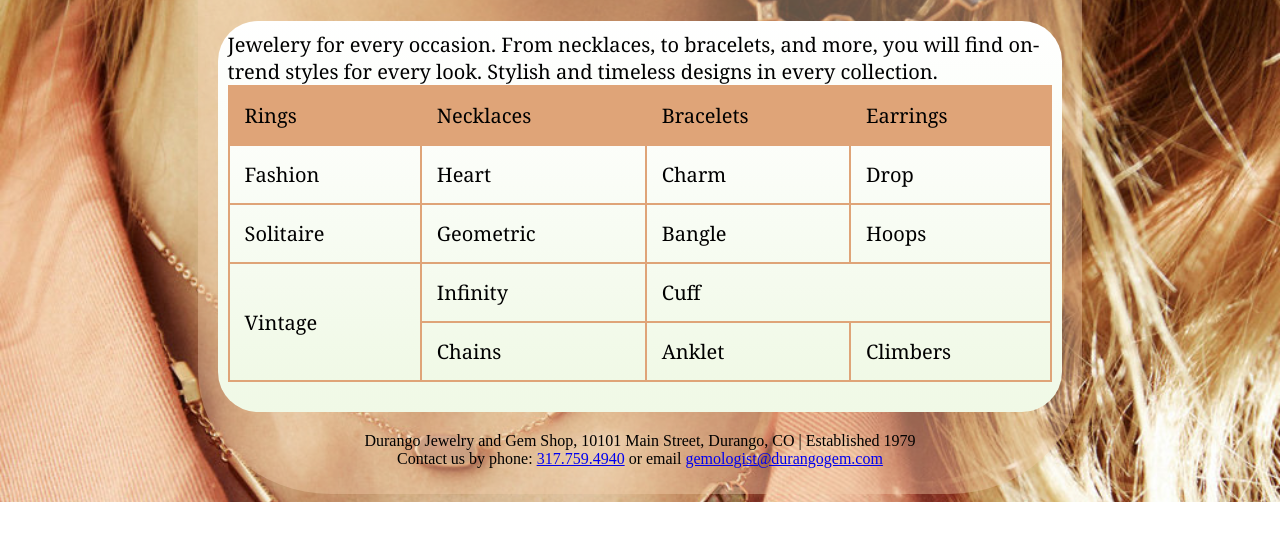
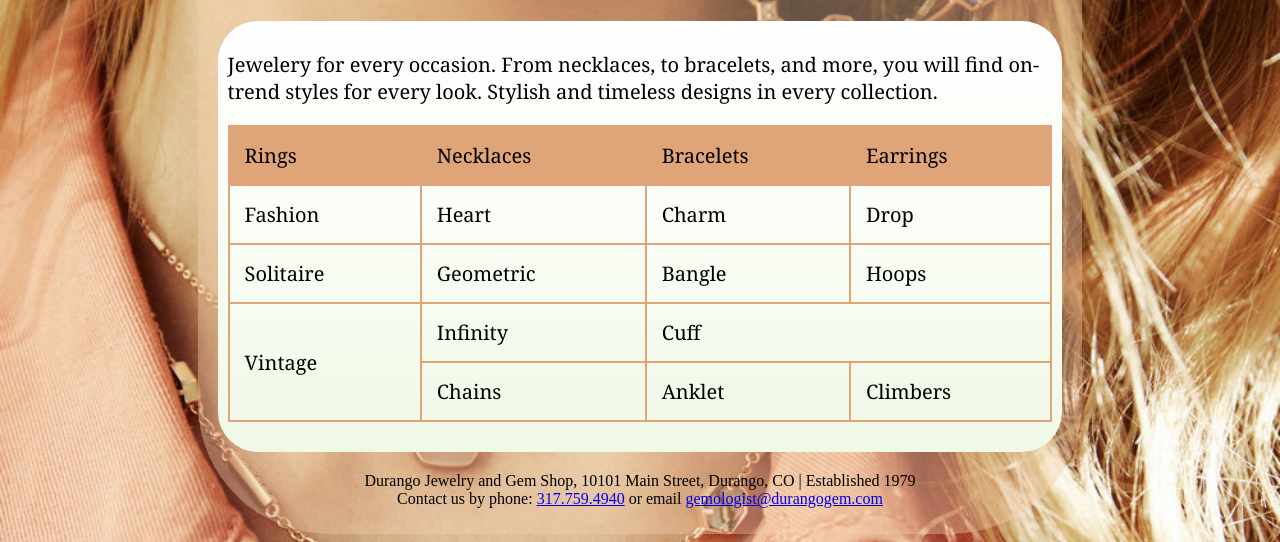
Before and after one commit to ovueby/ovueby.github.io, a plain HTML site: page durango_jewelery/catalog.html in a window 1280 px wide. Shown: the part 373-915 px from the top of the page. Before the commit the page ends 875 px from the top, so only its background shows below. Drawn offline with Linux system fonts and the light colour scheme.

Commit message:
PARAGRAPHIZE CATALOG

```diff
--- a/durango_jewelery/catalog.html
+++ b/durango_jewelery/catalog.html
@@ -30,7 +30,7 @@
 		</ul>
 	</nav>
 	<main>
-		Jewelery for every occasion. From necklaces, to bracelets, and more, you will find on-trend styles for every look. Stylish and timeless designs in every collection.
+		<p>Jewelery for every occasion. From necklaces, to bracelets, and more, you will find on-trend styles for every look. Stylish and timeless designs in every collection.</p>
 		<table>
 			<thead>
 				<tr>
```
